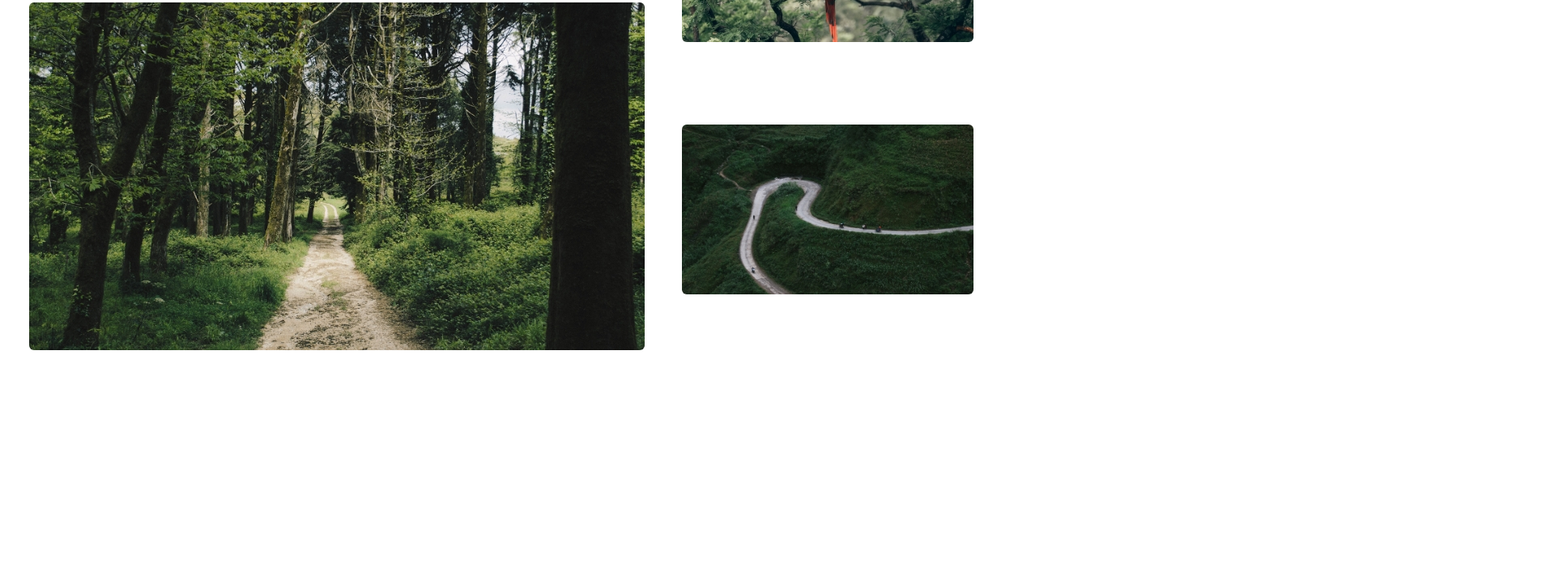
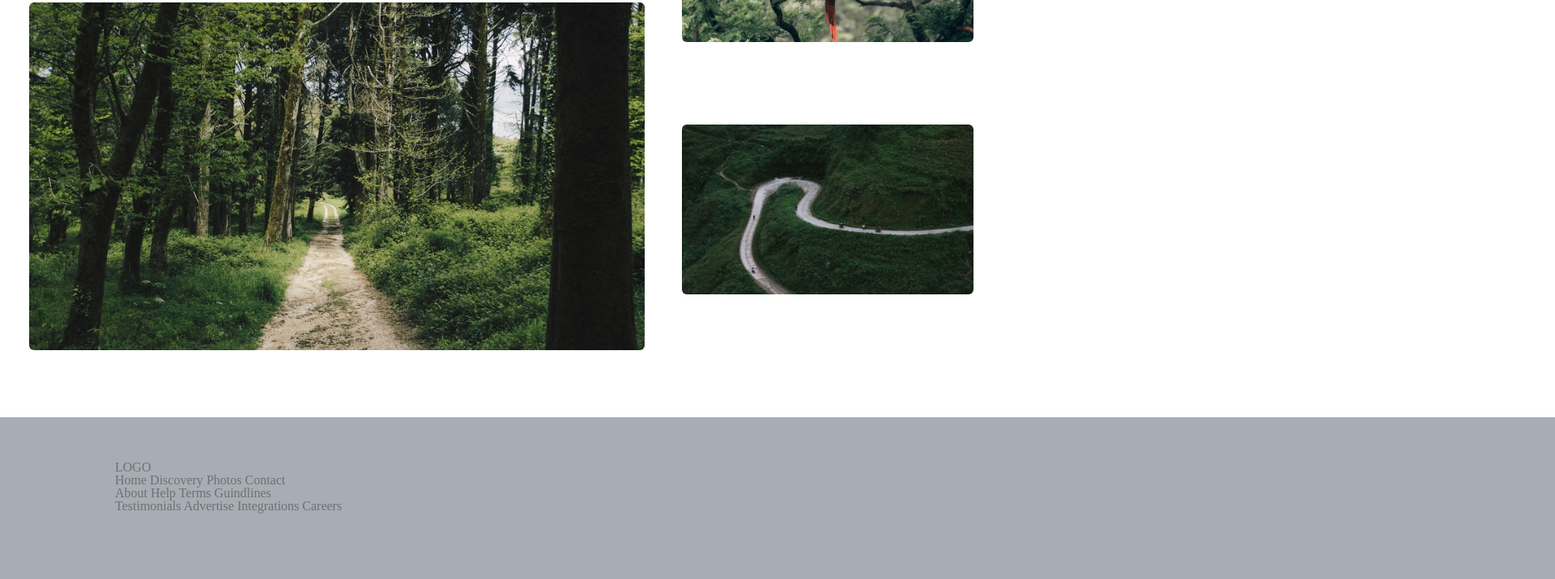
Before and after one commit to Mamba1331/lecture5, a plain HTML site: page index.html in a window 1280 px wide. Shown: the part 1080-1796 px from the top of the page at 81% size, 1920 px wide, since content can reach past the window. Before the commit the page ends 1596 px from the top, so only its background shows below. Drawn offline with Linux system fonts and the light colour scheme; a web font is replaced by a local one.

Commit message:
add footer

```diff
--- a/css/style.css
+++ b/css/style.css
@@ -138,3 +138,29 @@ header{
     display: block;
 }
 /*end section*/
+.footer-div{
+    background-color: #A6ADB4;
+    width: 1920px;
+    height: 200px;
+}
+a{
+    color: #707070;
+}
+.footer-div-ul{
+    width: 600px;
+    height: 90;
+    padding-top: 54px;
+    padding-right: 104px;
+    padding-bottom: 60px;
+    padding-left: 142px;
+}
+.footer-a-logo{
+
+}
+.footer-li1{
+
+
+}
+.footer-ul1{
+
+}
--- a/index.html
+++ b/index.html
@@ -47,7 +47,7 @@
                 <img class="time-img" src="images/time.svg" alt="time">
                 <h3 class="time-text">1h ago</h3>
             </div>
-           <!--third img add mere-->
+           <!--third img add here-->
            <div class="section-img-div">
                 <img class="section-img" src="images/trending-img3.jpg" alt="trending- third img">
                 <h2 class="text-img1">Morbi eleifend a libero</h2>
@@ -73,11 +73,39 @@
                   <img class="right-image3"src="images/road-image3.jpg" alt="road-image">
             </div>
         </div>
-
-
+        <!-- end section -->
     </section>
     <footer>
+           <div class="footer-div">
+               <div class="footer-div-ul">
+                    <a class="footer-a-logo" href="#">LOGO</a>
+                    <ul class="footer-ul1">
+                         <li  class="footer-li1">
+                             <a href="#">Home</a>
+                             <a href="#">Discovery</a>
+                             <a href="#">Photos</a>
+                             <a href="#">Contact</a>
+                         </li>
+                    </ul >
+                    <ul class="footer-ul1">
+                         <li class="footer-li1">
+                             <a href="#">About</a>
+                             <a href="#">Help</a>
+                             <a href="#">Terms</a>
+                             <a href="#">Guindlines</a>
+                         </li>
+                    </ul >
+                    <ul class="footer-ul1">
+                         <li class="footer-li1">
+                             <a href="#">Testimonials</a>
+                             <a href="#">Advertise</a>
+                             <a href="#">Integrations</a>
+                             <a href="#">Careers</a>
 
+                         </li>
+                    </ul>
+               </div>
+           </div>
     </footer>
 </body>
 </html>
```
